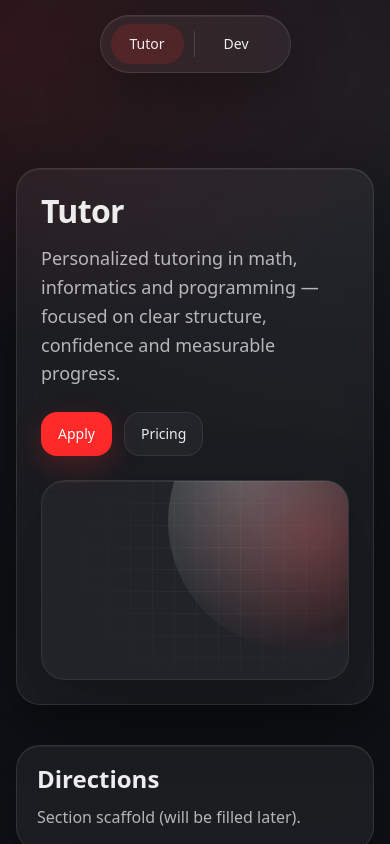
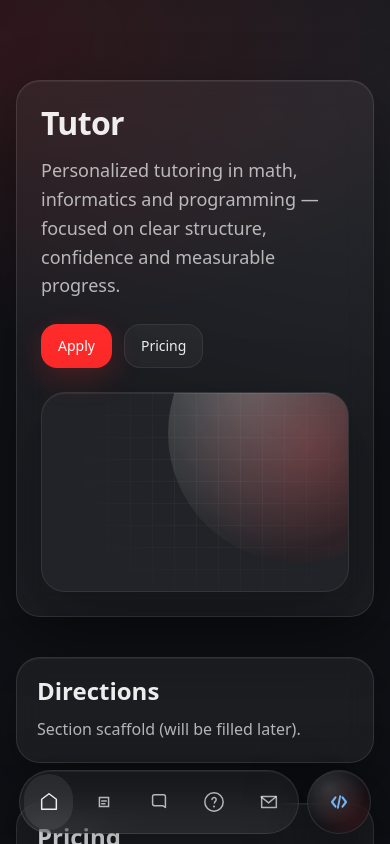
Before and after one commit to MaRkS1234567/MySite-web, a React (Vite) app: page /tutor in a window 390 px wide. Shown: the top 844 px of the page. Built offline with nearby package versions, Linux system fonts and the light colour scheme.

Commit message:
feat(ui): mobile tab bar + dev/tutor floating button

```diff
--- a/src/layouts/components/Header/Header.module.scss
+++ b/src/layouts/components/Header/Header.module.scss
@@ -179,11 +179,228 @@
   transform: translateX(0);
 }
 
+/* Mobile bottom navigation (hidden on desktop) */
+.mobileBar {
+  display: none;
+}
+
+.mobileNav {
+  display: none;
+}
+
+.mobileItem {
+  display: none;
+}
+
+.mobileIcon {
+  display: none;
+}
+
+.mobileLabel {
+  display: none;
+}
+
+.mobileModeWrap {
+  display: none;
+}
+
+.mobileModeButton {
+  display: none;
+}
+
+.mobileModeIcon {
+  display: none;
+}
+
+.mobileModePopover {
+  display: none;
+}
+
+.mobileModeLink {
+  display: none;
+}
+
+.mobileModeLinkActive {
+  display: none;
+}
 /* Responsive: on small screens keep only the segmented control */
+
 @media (max-width: ($bp-md - 1px)) {
-  .isExpanded .pillMenu {
-    max-width: 0;
-    opacity: 0;
-    transform: translateX(-6px);
+  /* Hide the top header pill on mobile */
+  .header {
+    display: none;
+  }
+
+  /* Bottom bar wrapper */
+  .mobileBar {
+    position: fixed;
+    left: 0;
+    right: 0;
+    bottom: 0;
+    z-index: $z-header;
+
+    display: flex;
+    justify-content: center;
+    align-items: flex-end;
+    gap: 8px;
+
+    padding: 10px 14px;
+    padding-bottom: calc(10px + env(safe-area-inset-bottom));
+
+    pointer-events: none; /* allow only children to receive clicks */
+  }
+
+  .mobileNav {
+    pointer-events: auto;
+
+    display: inline-flex;
+    height: 64px;
+    align-items: center;
+    gap: 6px;
+
+    width: min(420px, calc(100vw - 110px));
+    max-width: calc(100vw - 110px);
+    overflow-x: auto;
+    -webkit-overflow-scrolling: touch;
+
+    scrollbar-width: none;
+    &::-webkit-scrollbar {
+      display: none;
+    }
+
+    @include m.glass-panel($radius: 999px, $padding: 4px);
+  }
+
+  .mobileItem {
+    pointer-events: auto;
+
+    appearance: none;
+    border: 0;
+    background: transparent;
+
+    display: flex;
+    flex-direction: column;
+    align-items: center;
+    justify-content: center;
+    gap: 0;
+
+    width: 56px;
+    height: 56px;
+    padding: 0;
+    border-radius: 999px;
+
+    color: $text-muted;
+
+    transition:
+      background $dur-3 $ease-out,
+      transform $dur-3 $ease-out,
+      color $dur-3 $ease-out;
+  }
+
+  .mobileIcon {
+    display: inline-flex;
+    align-items: center;
+    justify-content: center;
+    width: 26px;
+    height: 26px;
+  }
+
+  .mobileLabel {
+    display: none;
+  }
+
+  .mobileItemActive {
+    color: $text;
+    background: rgba(255, 255, 255, 0.08);
+  }
+
+  .mobileItem:active {
+    transform: scale(0.98);
+  }
+
+  /* Separate circular mode switch */
+  .mobileModeWrap {
+    display: inline-flex;
+    align-items: center;
+
+    position: relative;
+    margin-left: 0;
+    flex: 0 0 auto;
+    pointer-events: auto;
+  }
+
+  .mobileModeButton {
+    pointer-events: auto;
+
+    width: 64px;
+    height: 64px;
+    border-radius: 999px;
+
+    position: relative;
+    overflow: hidden;
+
+    display: inline-flex;
+    align-items: center;
+    justify-content: center;
+
+    border: 1px solid rgba(255, 255, 255, 0.12);
+    background: rgba(18, 18, 20, 0.55);
+    backdrop-filter: blur(16px);
+
+    box-shadow:
+      0 18px 60px rgba(0, 0, 0, 0.55),
+      0 1px 0 rgba(255, 255, 255, 0.06) inset;
+
+    transition:
+      transform $dur-3 $ease-out,
+      background $dur-3 $ease-out,
+      border-color $dur-3 $ease-out,
+      box-shadow $dur-3 $ease-out;
+  }
+
+  .mobileModeButton::before {
+    content: '';
+    position: absolute;
+    inset: -2px;
+    border-radius: 999px;
+
+    background:
+      radial-gradient(circle at 35% 30%, rgba(255, 255, 255, 0.18), rgba(255, 255, 255, 0.00) 60%),
+      radial-gradient(circle at 70% 70%, rgba(255, 42, 42, 0.12), rgba(255, 42, 42, 0.00) 62%);
+
+    opacity: 0.9;
+    pointer-events: none;
+  }
+
+  .mobileModeButton:active {
+    transform: scale(0.98);
+  }
+
+  .mobileModeButton:focus-visible {
+    outline: none;
+    box-shadow:
+      0 18px 60px rgba(0, 0, 0, 0.55),
+      0 1px 0 rgba(255, 255, 255, 0.06) inset,
+      0 0 0 3px $accent-soft;
+  }
+
+  .mobileModeIcon {
+    position: relative;
+    z-index: 1;
+
+    display: inline-flex;
+    align-items: center;
+    justify-content: center;
+
+    width: 28px;
+    height: 28px;
+
+    /* Slightly “neon” tint like the reference */
+    color: rgba(120, 190, 255, 0.95);
+  }
+
+  .mobileModeIcon svg {
+    width: 28px;
+    height: 28px;
   }
 }
--- a/src/layouts/components/Header/Header.tsx
+++ b/src/layouts/components/Header/Header.tsx
@@ -1,5 +1,5 @@
-import { useEffect, useMemo, useState } from 'react'
-import { NavLink, useLocation } from 'react-router-dom'
+import { useCallback, useEffect, useMemo, useState } from 'react'
+import { NavLink, useLocation, useNavigate } from 'react-router-dom'
 
 import { Button } from '../../../shared/ui/Button'
 import { Container } from '../../../shared/ui/Container'
@@ -31,6 +31,7 @@ const devMenu: MenuItem[] = [
 
 export function Header() {
   const { pathname } = useLocation()
+  const navigate = useNavigate()
 
   const isLanding = pathname === '/'
 
@@ -41,6 +42,18 @@ export function Header() {
       : null
 
   const menu = mode === 'tutor' ? tutorMenu : mode === 'dev' ? devMenu : []
+
+  const hrefToId = useCallback((href: string) => {
+    if (!href.startsWith('#')) return ''
+    return href.slice(1)
+  }, [])
+
+  const scrollToId = useCallback((id: string) => {
+    const el = document.getElementById(id)
+    if (!el) return
+    el.scrollIntoView({ behavior: 'smooth', block: 'start' })
+    window.history.replaceState(null, '', `#${id}`)
+  }, [])
 
   const [activeMenuState, setActiveMenuState] = useState<{ mode: Mode; label: string }>({
     mode: null,
@@ -98,9 +111,87 @@ export function Header() {
     return () => {
       observer.disconnect()
     }
-  }, [idToLabel, isLanding, mode, setActiveMenuState])
+  }, [idToLabel, isLanding, mode])
+
+  const renderIcon = (label: string) => {
+    // Simple inline SVGs (no assets). Keep them minimal and consistent.
+    const common = {
+      width: 22,
+      height: 22,
+      viewBox: '0 0 24 24',
+      fill: 'none',
+      xmlns: 'http://www.w3.org/2000/svg',
+    }
+
+    switch (label) {
+      case 'MODE_TUTOR':
+        return (
+          <svg {...common}>
+            <path d="M12 4l9 4-9 4-9-4 9-4z" stroke="currentColor" strokeWidth="1.6" strokeLinejoin="round" />
+            <path d="M6 10v5c0 1.6 2.7 3 6 3s6-1.4 6-3v-5" stroke="currentColor" strokeWidth="1.6" />
+          </svg>
+        )
+      case 'MODE_DEV':
+        return (
+          <svg {...common}>
+            <path d="M9 8l-3 4 3 4" stroke="currentColor" strokeWidth="1.8" strokeLinecap="round" strokeLinejoin="round" />
+            <path d="M15 8l3 4-3 4" stroke="currentColor" strokeWidth="1.8" strokeLinecap="round" strokeLinejoin="round" />
+            <path d="M13 7l-2 10" stroke="currentColor" strokeWidth="1.6" strokeLinecap="round" />
+          </svg>
+        )
+      case 'Directions':
+      case 'About':
+        return (
+          <svg {...common}>
+            <path d="M12 3l8 6v11H4V9l8-6z" stroke="currentColor" strokeWidth="1.6" strokeLinejoin="round" />
+          </svg>
+        )
+      case 'Pricing':
+      case 'Services':
+        return (
+          <svg {...common}>
+            <path d="M7 7h10v10H7V7z" stroke="currentColor" strokeWidth="1.6" />
+            <path d="M9.5 11h5" stroke="currentColor" strokeWidth="1.6" strokeLinecap="round" />
+            <path d="M9.5 14h3.5" stroke="currentColor" strokeWidth="1.6" strokeLinecap="round" />
+          </svg>
+        )
+      case 'Reviews':
+      case 'Cases':
+        return (
+          <svg {...common}>
+            <path d="M7 4h10a2 2 0 012 2v12l-3-2H7a2 2 0 01-2-2V6a2 2 0 012-2z" stroke="currentColor" strokeWidth="1.6" strokeLinejoin="round" />
+          </svg>
+        )
+      case 'FAQ':
+      case 'Process':
+        return (
+          <svg {...common}>
+            <path d="M12 22a10 10 0 100-20 10 10 0 000 20z" stroke="currentColor" strokeWidth="1.6" />
+            <path d="M9.8 9.2a2.3 2.3 0 114 1.7c-.5.6-1.3.9-1.3 2.1" stroke="currentColor" strokeWidth="1.6" strokeLinecap="round" />
+            <path d="M12 17h.01" stroke="currentColor" strokeWidth="2.2" strokeLinecap="round" />
+          </svg>
+        )
+      case 'Apply':
+      case 'Contacts':
+        return (
+          <svg {...common}>
+            <path d="M20 6l-8.5 7L3 6" stroke="currentColor" strokeWidth="1.6" strokeLinejoin="round" />
+            <path d="M4 6h16v12H4V6z" stroke="currentColor" strokeWidth="1.6" strokeLinejoin="round" />
+          </svg>
+        )
+      default:
+        return (
+          <svg {...common}>
+            <path d="M6 12h12" stroke="currentColor" strokeWidth="1.6" strokeLinecap="round" />
+            <path d="M12 6v12" stroke="currentColor" strokeWidth="1.6" strokeLinecap="round" />
+          </svg>
+        )
+    }
+  }
 
   return (
+    <>
+      {/* Desktop / tablet header (existing pill) */}
       <header className={[styles.header, isLanding ? styles.isLanding : styles.isExpanded].join(' ')}>
         <Container>
           <div className={styles.row}>
@@ -138,24 +229,15 @@ export function Header() {
                       <a
                         key={item.label}
                         href={item.href}
-                      className={[
-                        styles.menuLink,
-                        activeMenu === item.label ? styles.menuLinkActive : '',
-                      ]
+                        className={[styles.menuLink, activeMenu === item.label ? styles.menuLinkActive : '']
                           .filter(Boolean)
                           .join(' ')}
                         onClick={(e) => {
                           e.preventDefault()
                           setActiveMenuState({ mode, label: item.label })
 
-                        if (item.href.startsWith('#')) {
-                          const id = item.href.slice(1)
-                          const el = document.getElementById(id)
-                          if (el) {
-                            el.scrollIntoView({ behavior: 'smooth', block: 'start' })
-                            window.history.replaceState(null, '', item.href)
-                          }
-                        }
+                          const id = hrefToId(item.href)
+                          if (id) scrollToId(id)
                         }}
                       >
                         {item.label}
@@ -168,5 +250,49 @@ export function Header() {
           </div>
         </Container>
       </header>
+
+      {/* Mobile bottom navigation */}
+      {!isLanding && mode && (
+        <div className={styles.mobileBar}>
+          <nav className={styles.mobileNav} aria-label={`${mode} mobile navigation`}>
+            {menu.map((item) => {
+              const isActive = activeMenu === item.label
+              const id = hrefToId(item.href)
+
+              return (
+                <button
+                  key={item.label}
+                  type="button"
+                  aria-label={item.label}
+                  className={[styles.mobileItem, isActive ? styles.mobileItemActive : ''].filter(Boolean).join(' ')}
+                  onClick={() => {
+                    setActiveMenuState({ mode, label: item.label })
+                    if (id) scrollToId(id)
+                  }}
+                >
+                  <span className={styles.mobileIcon}>{renderIcon(item.label)}</span>
+                </button>
+              )
+            })}
+          </nav>
+
+          {/* Separate circular mode switch (Telegram/Apple-like) */}
+          <div className={styles.mobileModeWrap}>
+            <button
+              type="button"
+              className={styles.mobileModeButton}
+              aria-label={mode === 'tutor' ? 'Switch to Dev' : 'Switch to Tutor'}
+              onClick={() => {
+                navigate(mode === 'tutor' ? '/dev' : '/tutor')
+              }}
+            >
+              <span className={styles.mobileModeIcon}>
+                {mode === 'tutor' ? renderIcon('MODE_DEV') : renderIcon('MODE_TUTOR')}
+              </span>
+            </button>
+          </div>
+        </div>
+      )}
+    </>
   )
 }
```
Lines whose indentation alone changed are shown as unchanged.
